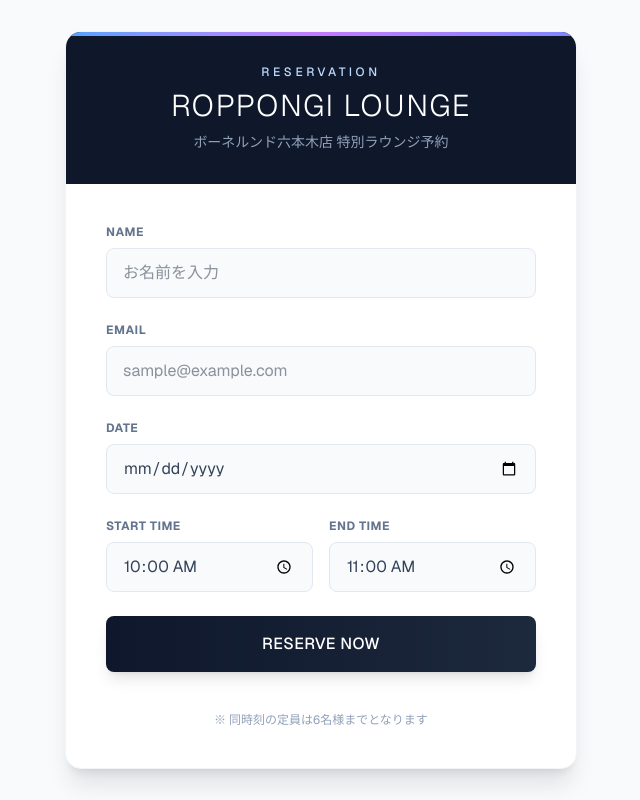
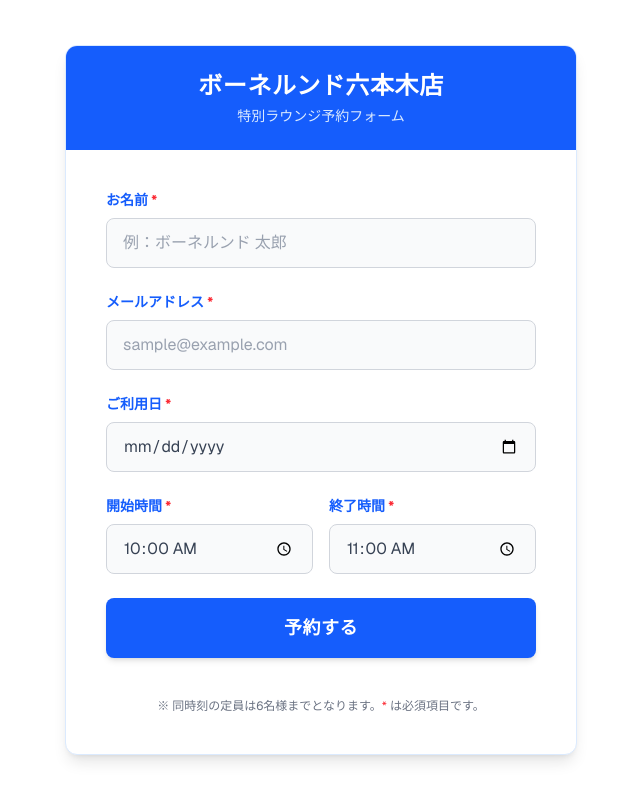
Before and after one commit to ssaa-ooo/roppongi-booking, a Next.js app: page / in a window 1280 px wide. Shown: the whole page, without its empty margins (319-959 px from the left). Built offline with nearby package versions, Linux system fonts and the light colour scheme.

Commit message:
style: Update design to Bornelund Kid-O-Kid style

```diff
--- a/app/page.tsx
+++ b/app/page.tsx
@@ -50,18 +50,16 @@
   };
 
   return (
-    <div className="min-h-screen bg-slate-50 flex items-center justify-center p-6 font-sans text-slate-800">
-      <div className="max-w-lg w-full bg-white rounded-2xl shadow-xl overflow-hidden border border-slate-100">
+    <div className="min-h-screen bg-white flex items-center justify-center p-6 font-sans text-gray-800">
+      <div className="max-w-lg w-full bg-white rounded-xl shadow-lg overflow-hidden border border-blue-100">
 
-        {/* ヘッダーエリア */}
-        <div className="bg-slate-900 p-8 text-center relative overflow-hidden">
-          <div className="absolute top-0 left-0 w-full h-1 bg-gradient-to-r from-blue-400 via-purple-400 to-indigo-400"></div>
-          <p className="text-blue-200 text-xs tracking-[0.3em] font-medium mb-2">RESERVATION</p>
-          <h1 className="text-3xl font-light text-white tracking-wider">
-            ROPPONGI LOUNGE
+        {/* ヘッダーエリア (キドキドブルー) */}
+        <div className="bg-blue-600 p-6 text-center relative overflow-hidden">
+          <h1 className="text-2xl font-bold text-white tracking-wide">
+            ボーネルンド六本木店
           </h1>
-          <p className="text-slate-400 text-sm mt-2 font-light">
-            ボーネルンド六本木店 特別ラウンジ予約
+          <p className="text-blue-100 text-sm mt-1 font-medium">
+            特別ラウンジ予約フォーム
           </p>
         </div>
 
@@ -69,14 +67,14 @@
         <div className="p-8 md:p-10">
           {status === "success" ? (
             <div className="text-center py-10">
-              <div className="w-16 h-16 bg-green-100 text-green-600 rounded-full flex items-center justify-center mx-auto mb-4 text-2xl">
+              <div className="w-16 h-16 bg-blue-100 text-blue-600 rounded-full flex items-center justify-center mx-auto mb-4 text-3xl">
                 ✓
               </div>
-              <h2 className="text-2xl font-bold text-slate-800 mb-2">Thank you</h2>
-              <p className="text-slate-500">ご予約を受け付けました。<br/>当日のお越しをお待ちしております。</p>
+              <h2 className="text-2xl font-bold text-blue-600 mb-2">ご予約ありがとうございます</h2>
+              <p className="text-gray-600">予約を受け付けました。<br/>当日のお越しをお待ちしております。</p>
               <button
                 onClick={() => setStatus("")}
-                className="mt-8 text-sm text-slate-500 underline hover:text-slate-800"
+                className="mt-8 text-sm text-blue-600 underline hover:text-blue-800 font-medium"
               >
                 続けて予約する
               </button>
@@ -86,14 +84,14 @@
 
               {/* 名前 */}
               <div>
-                <label className="block text-xs font-bold text-slate-500 uppercase tracking-wider mb-2">
-                  Name
+                <label className="block text-sm font-bold text-blue-600 mb-2">
+                  お名前 <span className="text-red-500">*</span>
                 </label>
                 <input
                   type="text"
                   required
-                  placeholder="お名前を入力"
-                  className="w-full px-4 py-3 bg-slate-50 border border-slate-200 rounded-lg focus:outline-none focus:ring-2 focus:ring-blue-500/50 focus:border-blue-500 transition duration-200"
+                  placeholder="例：ボーネルンド 太郎"
+                  className="w-full px-4 py-3 bg-gray-50 border border-gray-300 rounded-lg focus:outline-none focus:ring-2 focus:ring-blue-500 focus:border-blue-500 transition duration-200 placeholder-gray-400"
                   value={formData.name}
                   onChange={(e) => setFormData({ ...formData, name: e.target.value })}
                 />
@@ -101,14 +99,14 @@
 
               {/* メールアドレス */}
               <div>
-                <label className="block text-xs font-bold text-slate-500 uppercase tracking-wider mb-2">
-                  Email
+                <label className="block text-sm font-bold text-blue-600 mb-2">
+                  メールアドレス <span className="text-red-500">*</span>
                 </label>
                 <input
                   type="email"
                   required
                   placeholder="sample@example.com"
-                  className="w-full px-4 py-3 bg-slate-50 border border-slate-200 rounded-lg focus:outline-none focus:ring-2 focus:ring-blue-500/50 focus:border-blue-500 transition duration-200"
+                  className="w-full px-4 py-3 bg-gray-50 border border-gray-300 rounded-lg focus:outline-none focus:ring-2 focus:ring-blue-500 focus:border-blue-500 transition duration-200 placeholder-gray-400"
                   value={formData.email}
                   onChange={(e) => setFormData({ ...formData, email: e.target.value })}
                 />
@@ -116,13 +114,13 @@
 
               {/* 日付 */}
               <div>
-                <label className="block text-xs font-bold text-slate-500 uppercase tracking-wider mb-2">
-                  Date
+                <label className="block text-sm font-bold text-blue-600 mb-2">
+                  ご利用日 <span className="text-red-500">*</span>
                 </label>
                 <input
                   type="date"
                   required
-                  className="w-full px-4 py-3 bg-slate-50 border border-slate-200 rounded-lg focus:outline-none focus:ring-2 focus:ring-blue-500/50 focus:border-blue-500 transition duration-200 text-slate-700"
+                  className="w-full px-4 py-3 bg-gray-50 border border-gray-300 rounded-lg focus:outline-none focus:ring-2 focus:ring-blue-500 focus:border-blue-500 transition duration-200 text-gray-700"
                   value={formData.date}
                   onChange={(e) => setFormData({ ...formData, date: e.target.value })}
                 />
@@ -131,28 +129,28 @@
               {/* 時間選択 */}
               <div className="grid grid-cols-2 gap-4">
                 <div>
-                  <label className="block text-xs font-bold text-slate-500 uppercase tracking-wider mb-2">
-                    Start Time
+                  <label className="block text-sm font-bold text-blue-600 mb-2">
+                    開始時間 <span className="text-red-500">*</span>
                   </label>
                   <div className="relative">
                     <input
                       type="time"
                       required
-                      className="w-full px-4 py-3 bg-slate-50 border border-slate-200 rounded-lg focus:outline-none focus:ring-2 focus:ring-blue-500/50 focus:border-blue-500 transition duration-200 text-slate-700"
+                      className="w-full px-4 py-3 bg-gray-50 border border-gray-300 rounded-lg focus:outline-none focus:ring-2 focus:ring-blue-500 focus:border-blue-500 transition duration-200 text-gray-700"
                       value={formData.startTime}
                       onChange={(e) => setFormData({ ...formData, startTime: e.target.value })}
                     />
                   </div>
                 </div>
                 <div>
-                  <label className="block text-xs font-bold text-slate-500 uppercase tracking-wider mb-2">
-                    End Time
+                  <label className="block text-sm font-bold text-blue-600 mb-2">
+                    終了時間 <span className="text-red-500">*</span>
                   </label>
                   <div className="relative">
                     <input
                       type="time"
                       required
-                      className="w-full px-4 py-3 bg-slate-50 border border-slate-200 rounded-lg focus:outline-none focus:ring-2 focus:ring-blue-500/50 focus:border-blue-500 transition duration-200 text-slate-700"
+                      className="w-full px-4 py-3 bg-gray-50 border border-gray-300 rounded-lg focus:outline-none focus:ring-2 focus:ring-blue-500 focus:border-blue-500 transition duration-200 text-gray-700"
                       value={formData.endTime}
                       onChange={(e) => setFormData({ ...formData, endTime: e.target.value })}
                     />
@@ -162,26 +160,26 @@
 
               {/* エラーメッセージ */}
               {status && status !== "success" && (
-                <div className="bg-red-50 text-red-600 text-sm p-3 rounded-lg flex items-center">
-                  <span className="mr-2">⚠️</span> {status}
+                <div className="bg-red-50 text-red-600 text-sm p-4 rounded-lg flex items-start border border-red-200">
+                  <span className="mr-2 text-lg">⚠️</span> <span>{status}</span>
                 </div>
               )}
 
-              {/* 送信ボタン */}
+              {/* 送信ボタン (キドキドブルー) */}
               <button
                 type="submit"
                 disabled={loading}
-                className={`w-full py-4 px-6 rounded-lg text-white font-medium tracking-wide shadow-lg transition duration-300 transform hover:-translate-y-0.5
+                className={`w-full py-4 px-6 rounded-lg text-white font-bold text-lg tracking-wide shadow-md transition duration-300 transform hover:-translate-y-0.5
                   ${loading
-                    ? "bg-slate-400 cursor-not-allowed"
-                    : "bg-gradient-to-r from-slate-900 to-slate-800 hover:from-slate-800 hover:to-slate-700 hover:shadow-xl"
+                    ? "bg-gray-400 cursor-not-allowed"
+                    : "bg-blue-600 hover:bg-blue-700 hover:shadow-lg"
                   }`}
               >
-                {loading ? "PROCESSING..." : "RESERVE NOW"}
+                {loading ? "処理中..." : "予約する"}
               </button>
 
-              <p className="text-center text-xs text-slate-400 mt-4">
-                ※ 同時刻の定員は6名様までとなります
+              <p className="text-center text-xs text-gray-500 mt-4">
+                ※ 同時刻の定員は6名様までとなります。<span className="text-red-500">*</span> は必須項目です。
               </p>
             </form>
           )}
```
